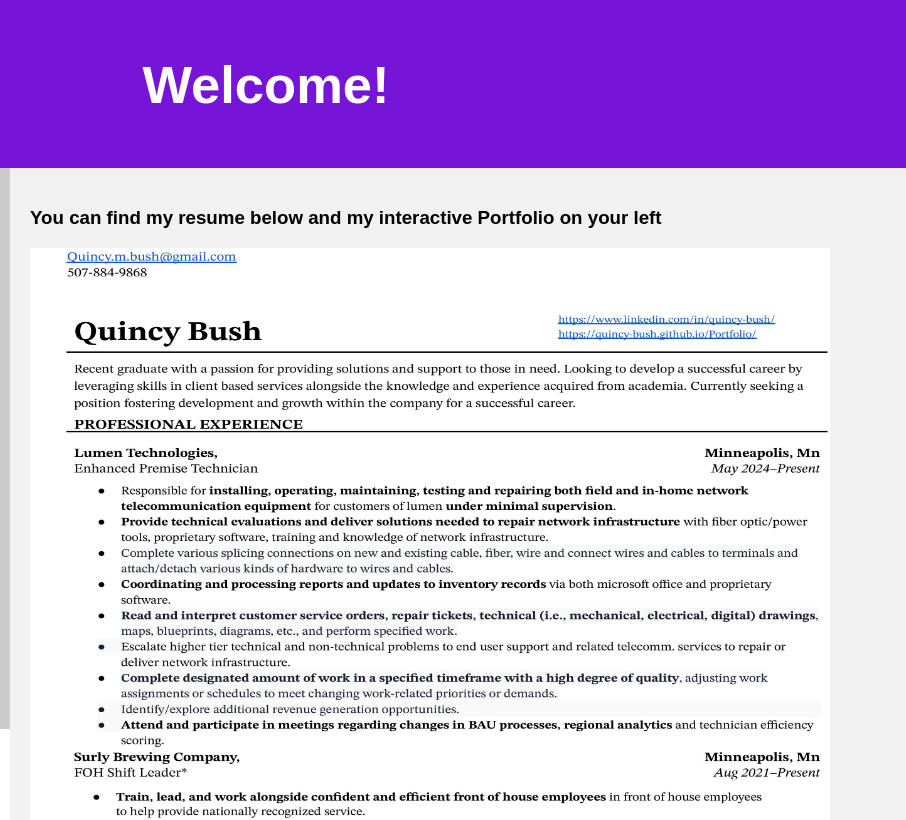
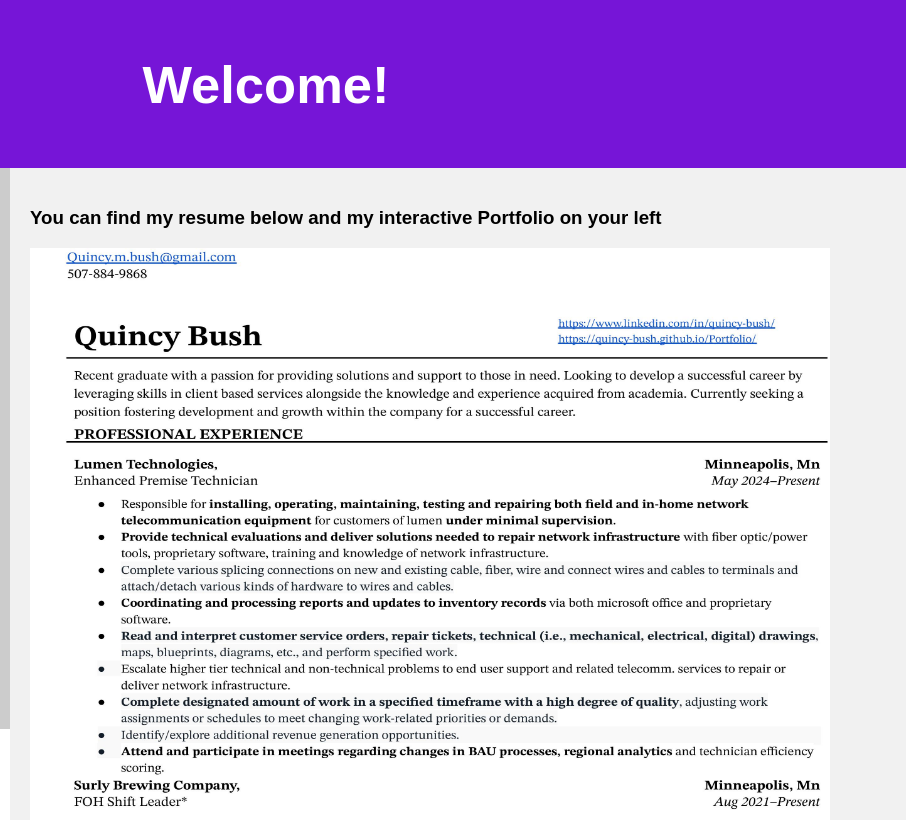
Before and after one commit to Quincy-Bush/Portfolio, a plain HTML site: page index.html in a window 1280 px wide. Shown: the top 820 px of the page, 374-1280 px from the left. Drawn offline with Linux system fonts and the light colour scheme.

Commit message:
Update index.html

```diff
--- a/index.html
+++ b/index.html
@@ -119,7 +119,7 @@ footer {
   </nav>
   <article>
    <h1>You can find my resume below and my interactive Portfolio on your left</h1>
-   <img src="Resume(Nov 2nd).jpg" alt="Resume-Quincy-Bush" width="800" height="900">
+   <img src="Resume(Nov 2nd).jpg" alt="Resume-Quincy-Bush" width="800" height="950">
 
 
 
```
